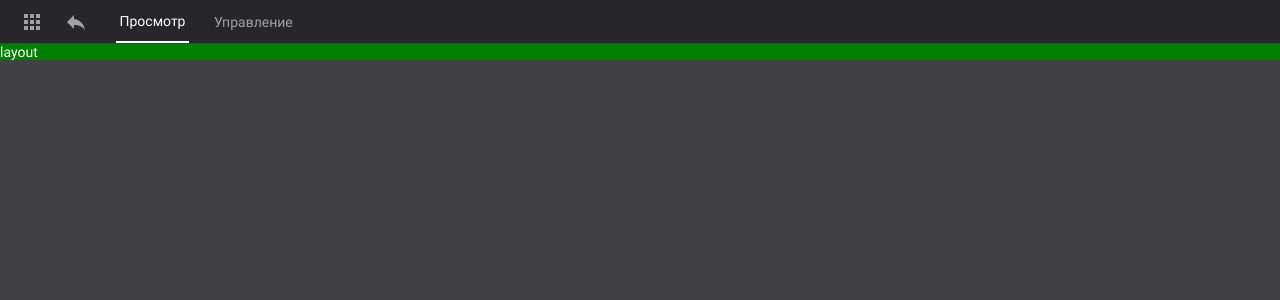
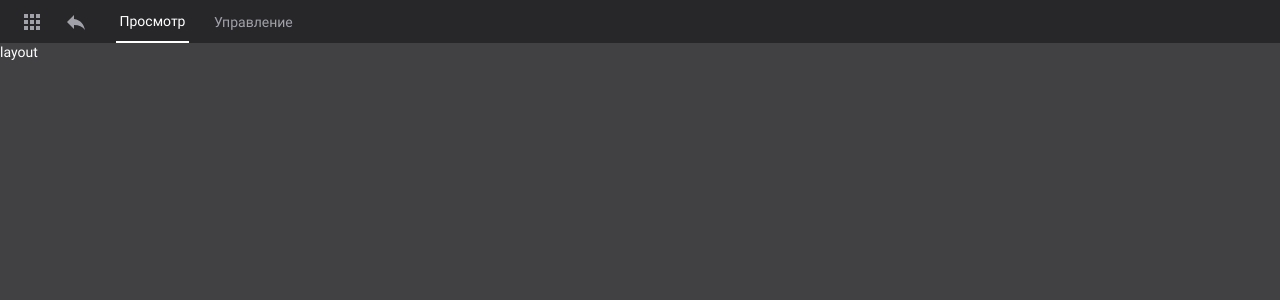
Before and after one commit to Riemelt/OutlayRows, a React app: page / in a window 1280 px wide. Shown: the top 300 px of the page. Built offline with nearby package versions, Linux system fonts and the light colour scheme.

Commit message:
Remove inline styles

```diff
--- a/src/app/App.tsx
+++ b/src/app/App.tsx
@@ -7,9 +7,7 @@ import '../styles';
 export const App: FC = () => {
   return (
     <Providers>
-      <Layout>
-        <div style={{ background: 'green' }}>layout</div>
-      </Layout>
+      <Layout>layout</Layout>
     </Providers>
   );
 };
```
